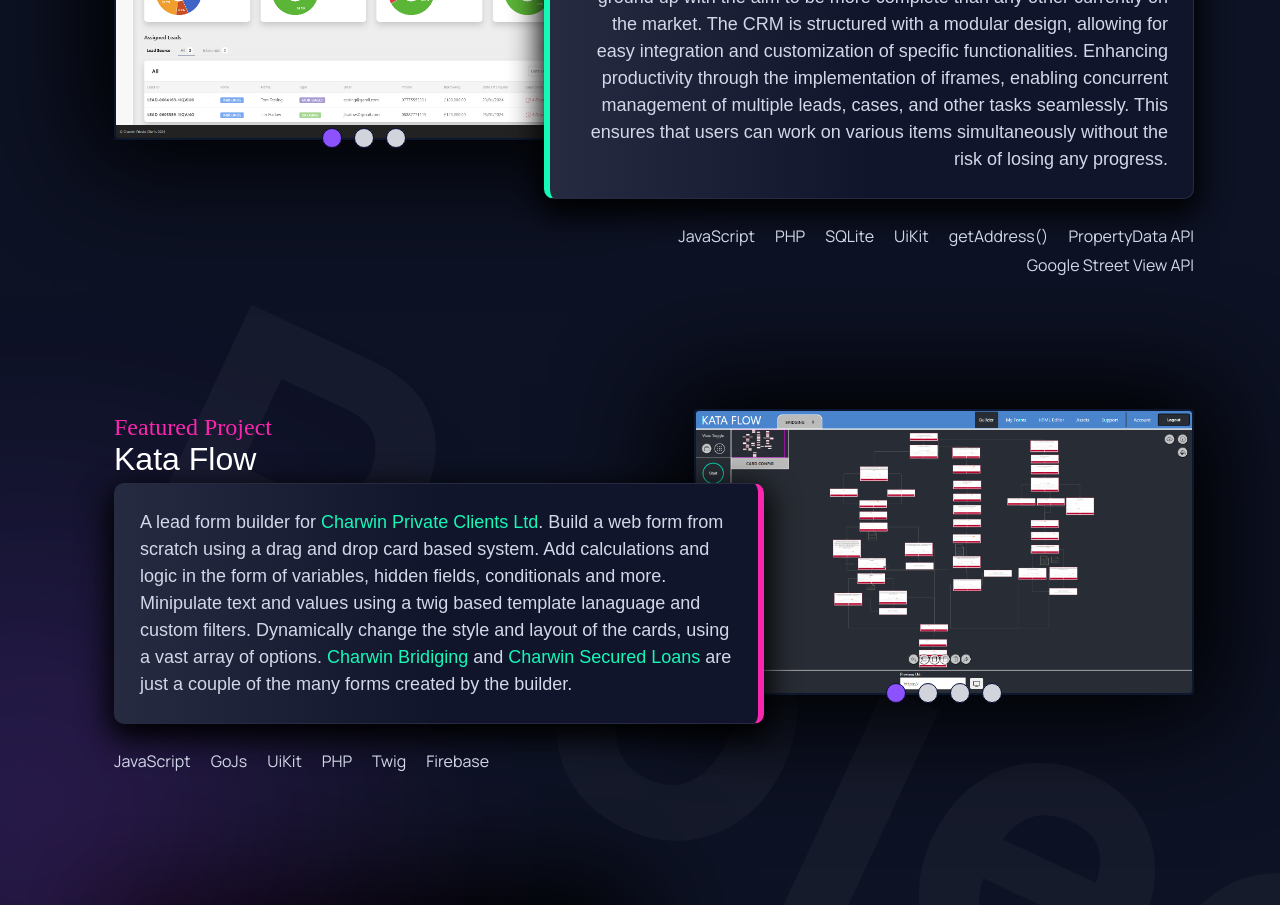
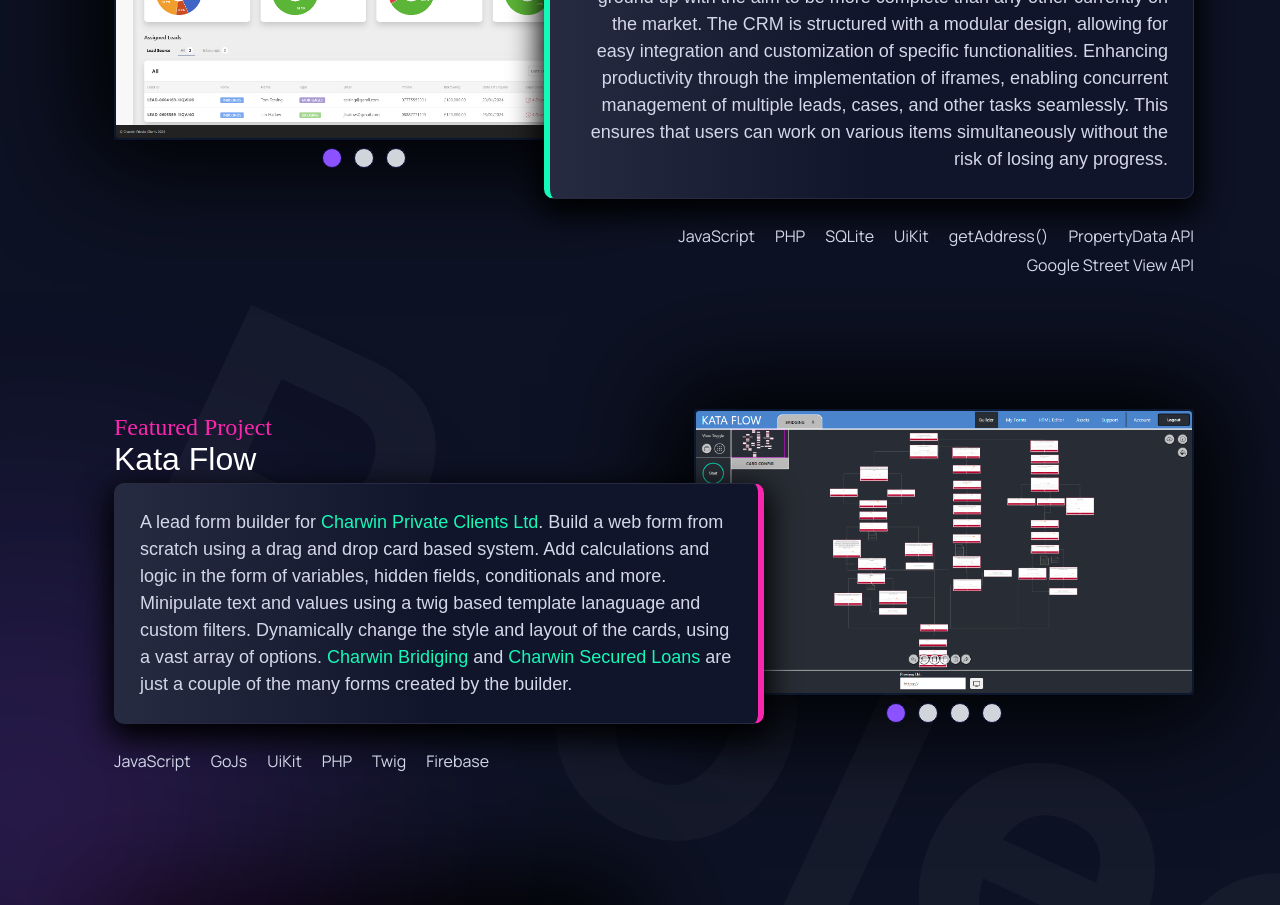
Before and after one commit to TomNikoloff/tomnikoloff.github.io, a React (Vite) app: page / in a window 1280 px wide. Shown: the part 3460-4365 px from the top of the page. Built offline with nearby package versions, Linux system fonts and the light colour scheme; a web font is replaced by a local one.

Commit message:
Carousel Dot Nav Update

```diff
--- a/src/components/Carousel/index.tsx
+++ b/src/components/Carousel/index.tsx
@@ -47,7 +47,7 @@ const Carousel = ({ slides } : Props) => {
                     })}
                 </div>
             </div>
-            <div className="absolute bottom-0 flex justify-center gap-3 w-full -mb-2 z-50">
+            <div className="absolute bottom-0 flex justify-center gap-3 w-full -mb-7  z-50">
                 {slides.map((_, index) => {
                     return (
                         <div
--- a/src/components/Projects/index.tsx
+++ b/src/components/Projects/index.tsx
@@ -114,7 +114,7 @@ const Projects: React.FC = () => {
                                                     </div>
                                                 </a>
                                             ) : project.slides ? (
-                                                <div className="project-image" data-aos="fade-left">
+                                                <div className="project-image mb-2 sm:mb-0" data-aos="fade-left">
                                                     {project.slides && <Carousel slides={project.slides}/>}
                                                 </div>
                                             ) : (
```
